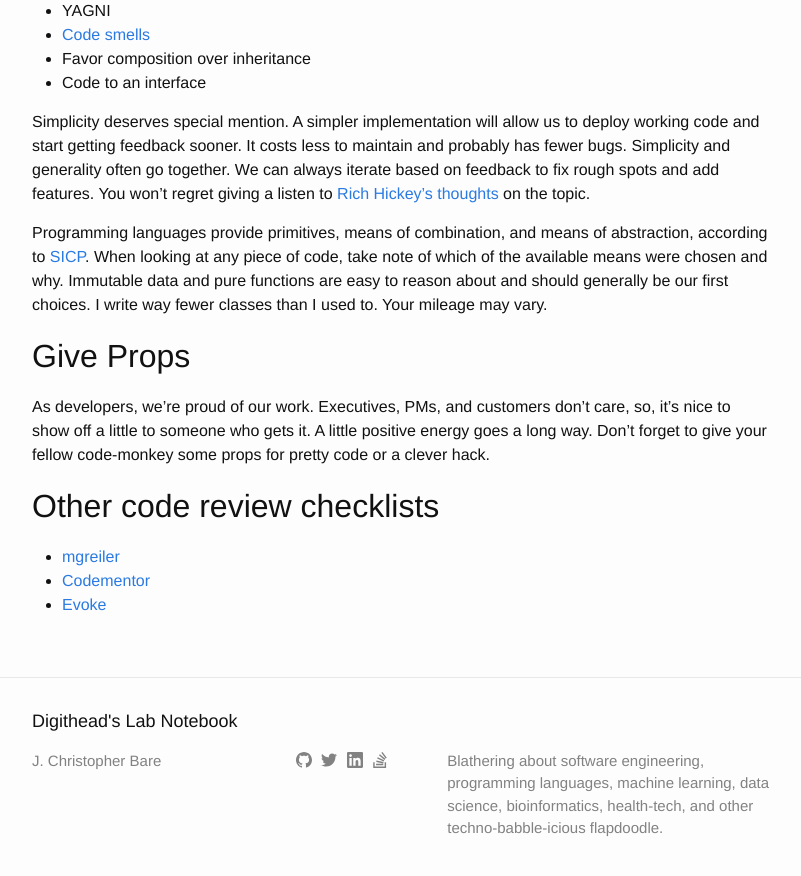
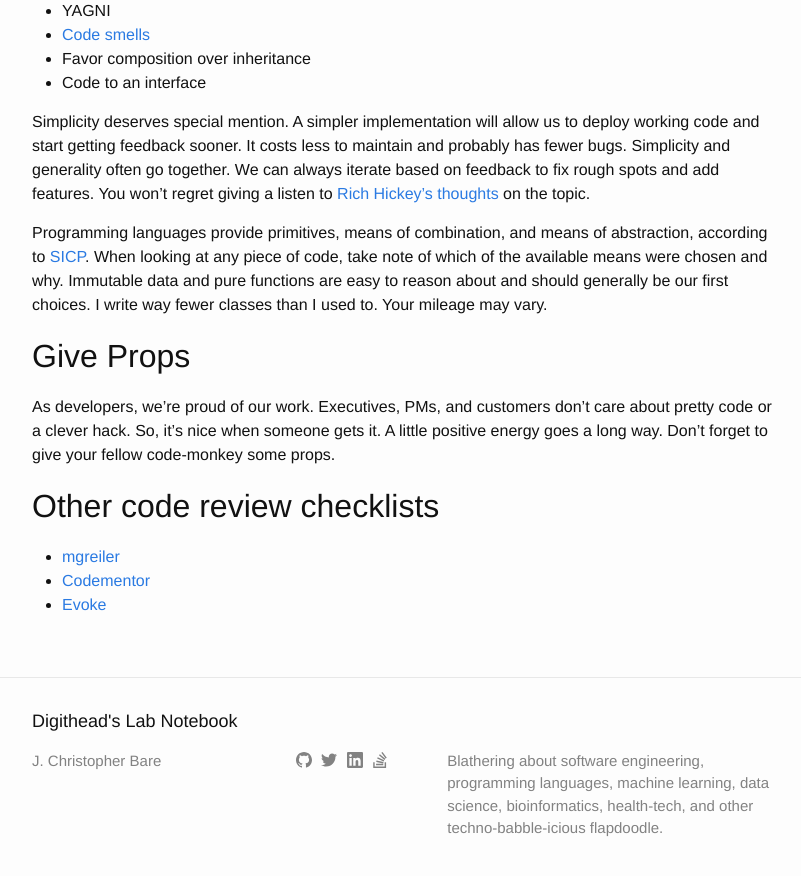
Before and after one commit to cbare/cbare.github.io, a Jekyll site: the page built from _posts/2021-12-12-code-review-checklist.md, in a window 1280 px wide and 900 px high, scrolled down 2484 px. Shown: the top 876 px of the window, without its empty margins (238-1039 px from the left). Built offline with Jekyll 4.4.1, drawn with Linux system fonts in a browser that asks for light colours.

Commit message:
fix wording

```diff
--- a/_posts/2021-12-12-code-review-checklist.md
+++ b/_posts/2021-12-12-code-review-checklist.md
@@ -88,7 +88,7 @@ Programming languages provide primitives, means of combination, and means of abs
 
 ## Give Props
 
-As developers, we're proud of our work. Executives, PMs, and customers don't care, so, it's nice to show off a little to someone who gets it. A little positive energy goes a long way. Don't forget to give your fellow code-monkey some props for pretty code or a clever hack.
+As developers, we're proud of our work. Executives, PMs, and customers don't care about pretty code or a clever hack. So, it's nice when someone gets it. A little positive energy goes a long way. Don't forget to give your fellow code-monkey some props.
 
 
 ## Other code review checklists
```
